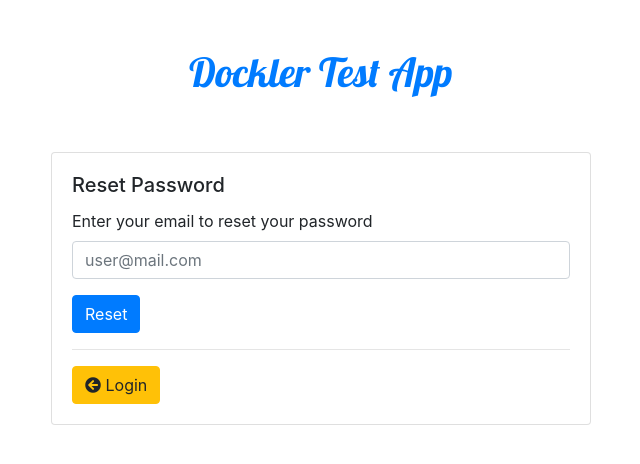
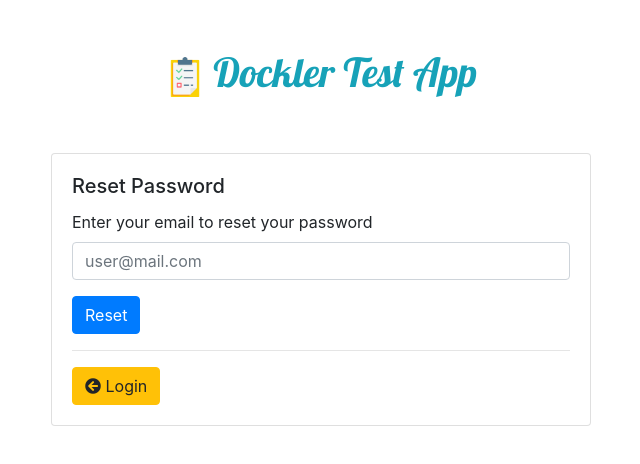
Before and after one commit to shiftenterdev/docler-test, a Vue app: page /reset-password in a window 1280 px wide. Shown: the top 464 px of the page, without its empty margins (319-959 px from the left). Built offline with nearby package versions, Linux system fonts and the light colour scheme; no server answers.

Commit message:
Update validation message & add some extra validation

```diff
--- /dev/null
+++ b/src/components/LoginHeader.vue
@@ -0,0 +1,19 @@
+<template>
+  <div class="row mt-5 justify-content-center">
+    <h1 class="app-title text-info"><img src="/todolist.png" class="brand-img"> Dockler Test App</h1>
+  </div>
+</template>
+
+<script>
+export default {}
+</script>
+
+<style lang="css" scoped>
+@import url('https://fonts.googleapis.com/css2?family=Lobster&display=swap');
+.app-title {
+  font-family: 'Lobster', cursive;
+}
+.brand-img{
+  height: 40px;
+}
+</style>
--- a/src/views/Login.vue
+++ b/src/views/Login.vue
@@ -1,8 +1,6 @@
 <template>
   <div class="container">
-    <div class="row mt-5 justify-content-center">
-      <h1 class="app-title text-info"><img src="/todolist.png" class="brand-img"> Dockler Test App</h1>
-    </div>
+    <LoginHeader/>
     <div id="login" class="row justify-content-center">
       <div class="col col-6">
         <Loading v-if="processing"/>
@@ -65,10 +63,12 @@
 <script>
 
 import Loading from "@/components/Loading";
+import LoginHeader from "@/components/LoginHeader";
 
 export default {
   components:{
-    Loading
+    Loading,
+    LoginHeader
   },
   data() {
     return {
@@ -98,9 +98,10 @@ export default {
     },
     async login() {
       this.errors = [];
-
       if (!this.loginForm.email) {
-        this.errors.push('Email required.');
+        this.errors.push('Email address required.');
+      }else if (!this.validEmail(this.loginForm.email)) {
+        this.errors.push('Email address not valid.');
       }
       if (!this.loginForm.password) {
         this.errors.push('Password required.');
@@ -120,14 +121,22 @@ export default {
     },
     async signup() {
       this.errors = [];
-      if (!this.signupForm.email) {
-        this.errors.push('Email required.');
-      }
       if (!this.signupForm.name) {
         this.errors.push('Name required.');
+      } else if (this.signupForm.name.length < 4) {
+        this.errors.push('Name must be atlest 4 characters long.');
       }
+
+      if (!this.signupForm.email) {
+        this.errors.push('Email address required.');
+      }else if (!this.validEmail(this.signupForm.email)) {
+        this.errors.push('Email address not valid.');
+      }
+
       if (!this.signupForm.password) {
         this.errors.push('Password required.');
+      }else if(this.signupForm.password.length < 6){
+        this.errors.push('Password must be atleast 6 characters or more.')
       }
       if (!this.errors.length) {
         this.processing = true;
@@ -139,17 +148,11 @@ export default {
           this.processing = false;
         })
       }
+    },
+    validEmail: function (email) {
+      let re = /^(([^<>()[\]\\.,;:\s@"]+(\.[^<>()[\]\\.,;:\s@"]+)*)|(".+"))@((\[[0-9]{1,3}\.[0-9]{1,3}\.[0-9]{1,3}\.[0-9]{1,3}\])|(([a-zA-Z\-0-9]+\.)+[a-zA-Z]{2,}))$/;
+      return re.test(email);
     }
   }
 }
 </script>
-
-<style lang="css" scoped>
-@import url('https://fonts.googleapis.com/css2?family=Lobster&display=swap');
-.app-title {
-  font-family: 'Lobster', cursive;
-}
-.brand-img{
-  height: 40px;
-}
-</style>
--- a/src/views/PasswordReset.vue
+++ b/src/views/PasswordReset.vue
@@ -1,8 +1,6 @@
 <template>
   <div class="container">
-    <div class="row mt-5 justify-content-center">
-      <h1 class="app-title text-primary">Dockler Test App</h1>
-    </div>
+    <LoginHeader/>
     <div class="row justify-content-center my-5">
       <div class="col col-6">
         <div class="card card-body">
@@ -33,8 +31,12 @@
 </template>
 <script>
 import {auth} from '@/firebase'
+import LoginHeader from "@/components/LoginHeader";
 
 export default {
+  components:{
+    LoginHeader
+  },
   data() {
     return {
       email: '',
@@ -56,11 +58,3 @@ export default {
   }
 }
 </script>
-
-<style lang="css" scoped>
-@import url('https://fonts.googleapis.com/css2?family=Lobster&display=swap');
-
-.app-title {
-  font-family: 'Lobster', cursive;
-}
-</style>
```
